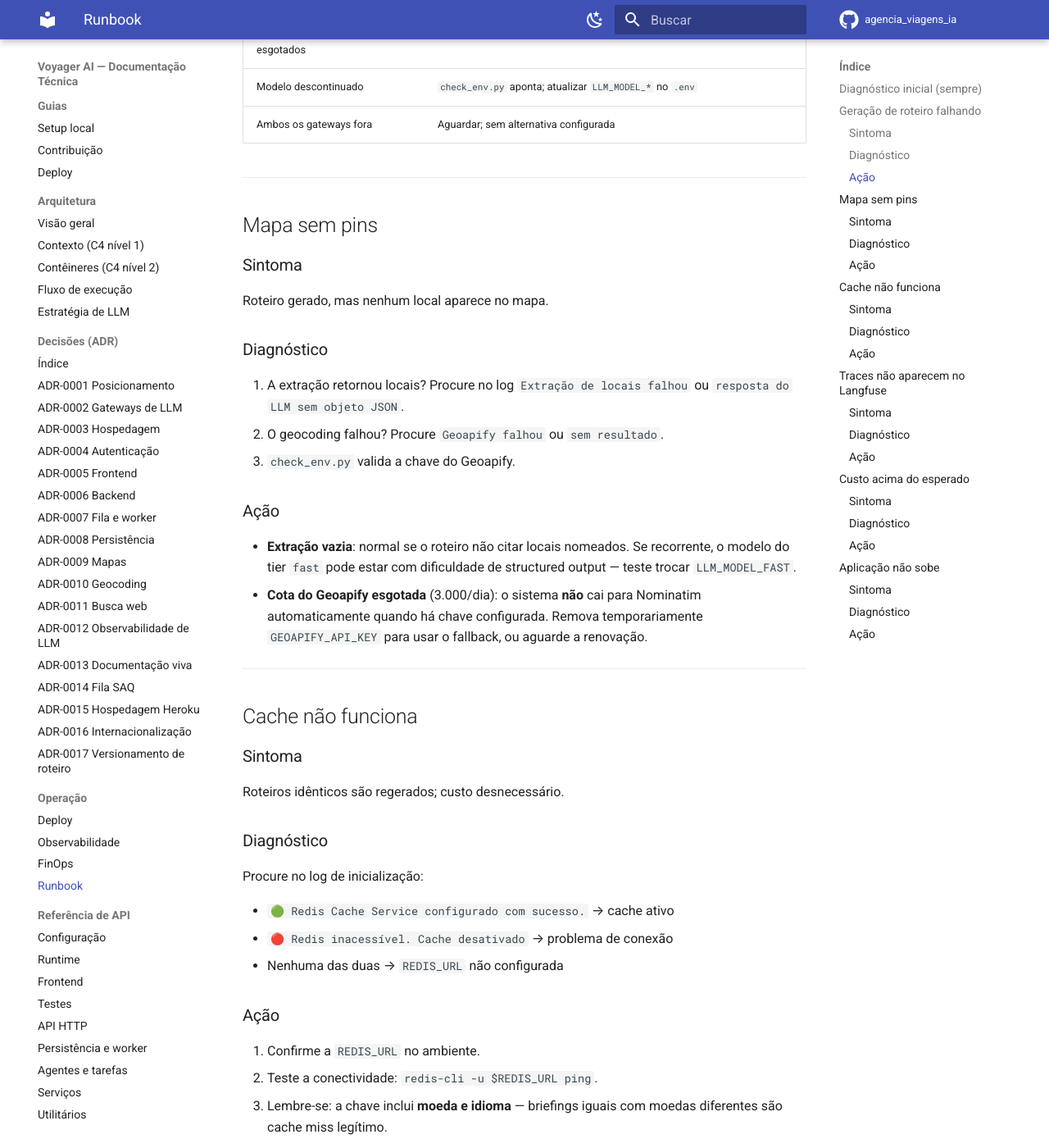
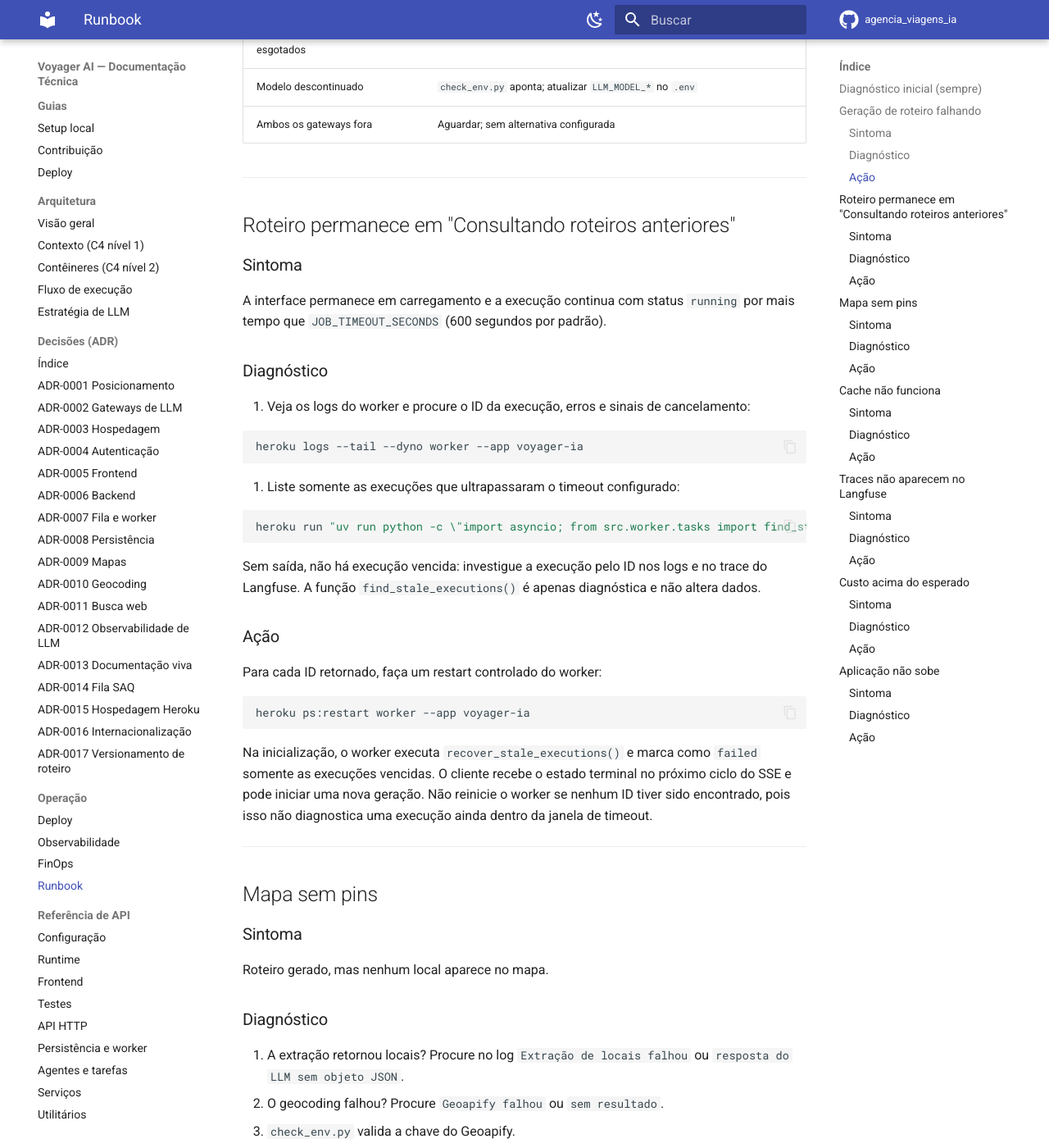
Before and after one commit to henriquebotelhogomes/agencia_viagens_ia, an MkDocs documentation site: the page built from docs/operations/runbook.md, in a window 1280 px wide and 1400 px high, scrolled down 994 px. Shown: the whole window at 82% size. Built offline with MkDocs 1.6.1 and Material for MkDocs 9.7.7, drawn with Linux system fonts in a browser that asks for light colours; comment, search, counter and statistics services are not loaded.

Commit message:
docs: document stalled execution recovery

````diff
--- a/docs/operations/runbook.md
+++ b/docs/operations/runbook.md
@@ -34,6 +34,48 @@ Erro na orquestração; nenhum roteiro é produzido.
 | Créditos do OpenRouter esgotados | Recarregar em openrouter.ai |
 | Modelo descontinuado | `check_env.py` aponta; atualizar `LLM_MODEL_*` no `.env` |
 | Ambos os gateways fora | Aguardar; sem alternativa configurada |
+
+---
+
+## Roteiro permanece em "Consultando roteiros anteriores"
+
+### Sintoma
+
+A interface permanece em carregamento e a execução continua com status
+`running` por mais tempo que `JOB_TIMEOUT_SECONDS` (600 segundos por padrão).
+
+### Diagnóstico
+
+1. Veja os logs do worker e procure o ID da execução, erros e sinais de
+   cancelamento:
+
+   ```bash
+   heroku logs --tail --dyno worker --app voyager-ia
+   ```
+
+2. Liste somente as execuções que ultrapassaram o timeout configurado:
+
+   ```bash
+   heroku run "uv run python -c \"import asyncio; from src.worker.tasks import find_stale_executions; print(*asyncio.run(find_stale_executions()), sep='\\n')\"" --app voyager-ia
+   ```
+
+   Sem saída, não há execução vencida: investigue a execução pelo ID nos logs
+   e no trace do Langfuse. A função `find_stale_executions()` é apenas
+   diagnóstica e não altera dados.
+
+### Ação
+
+Para cada ID retornado, faça um restart controlado do worker:
+
+```bash
+heroku ps:restart worker --app voyager-ia
+```
+
+Na inicialização, o worker executa `recover_stale_executions()` e marca como
+`failed` somente as execuções vencidas. O cliente recebe o estado terminal no
+próximo ciclo do SSE e pode iniciar uma nova geração. Não reinicie o worker se
+nenhum ID tiver sido encontrado, pois isso não diagnostica uma execução ainda
+dentro da janela de timeout.
 
 ---
 
````
